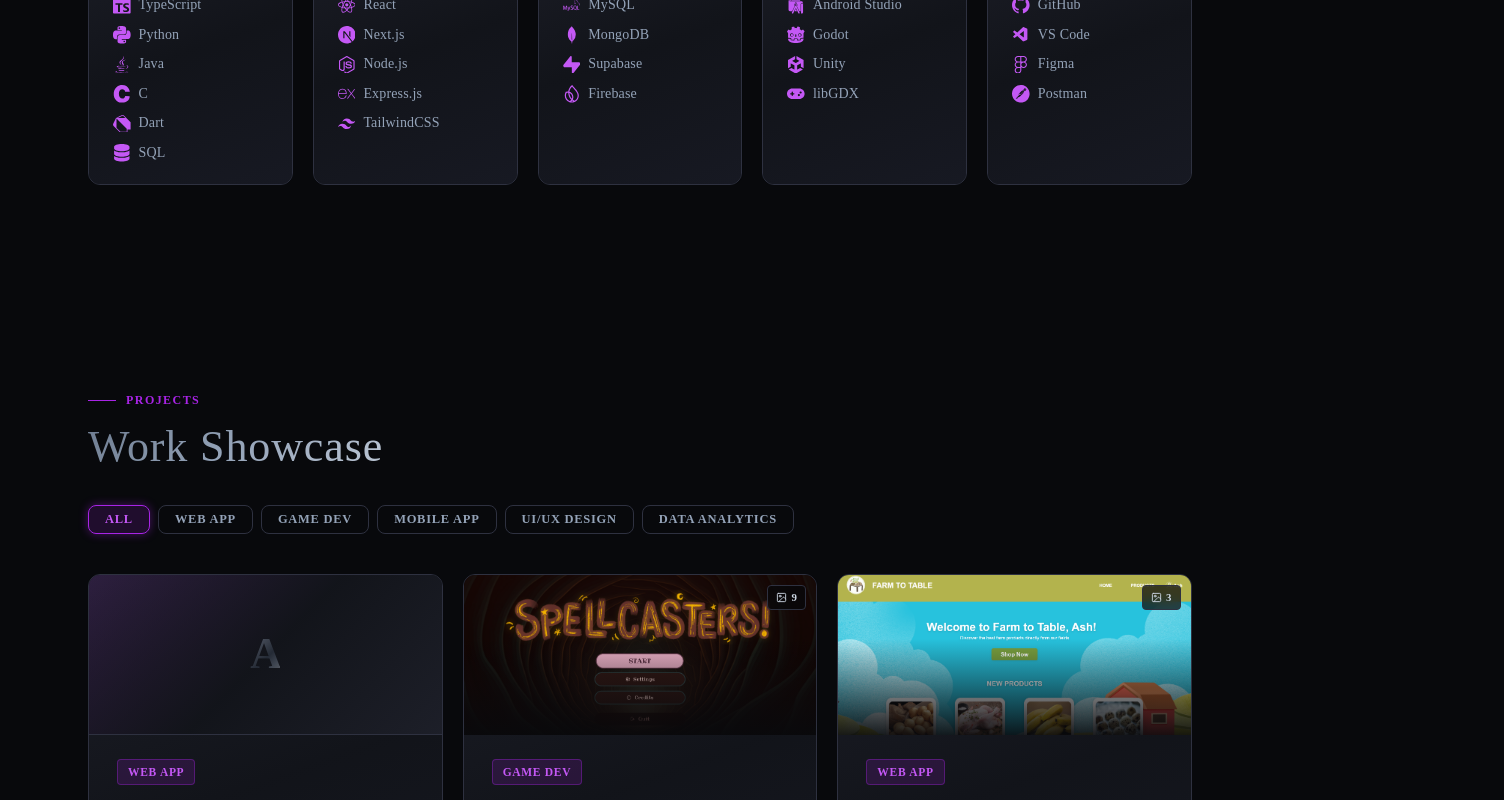
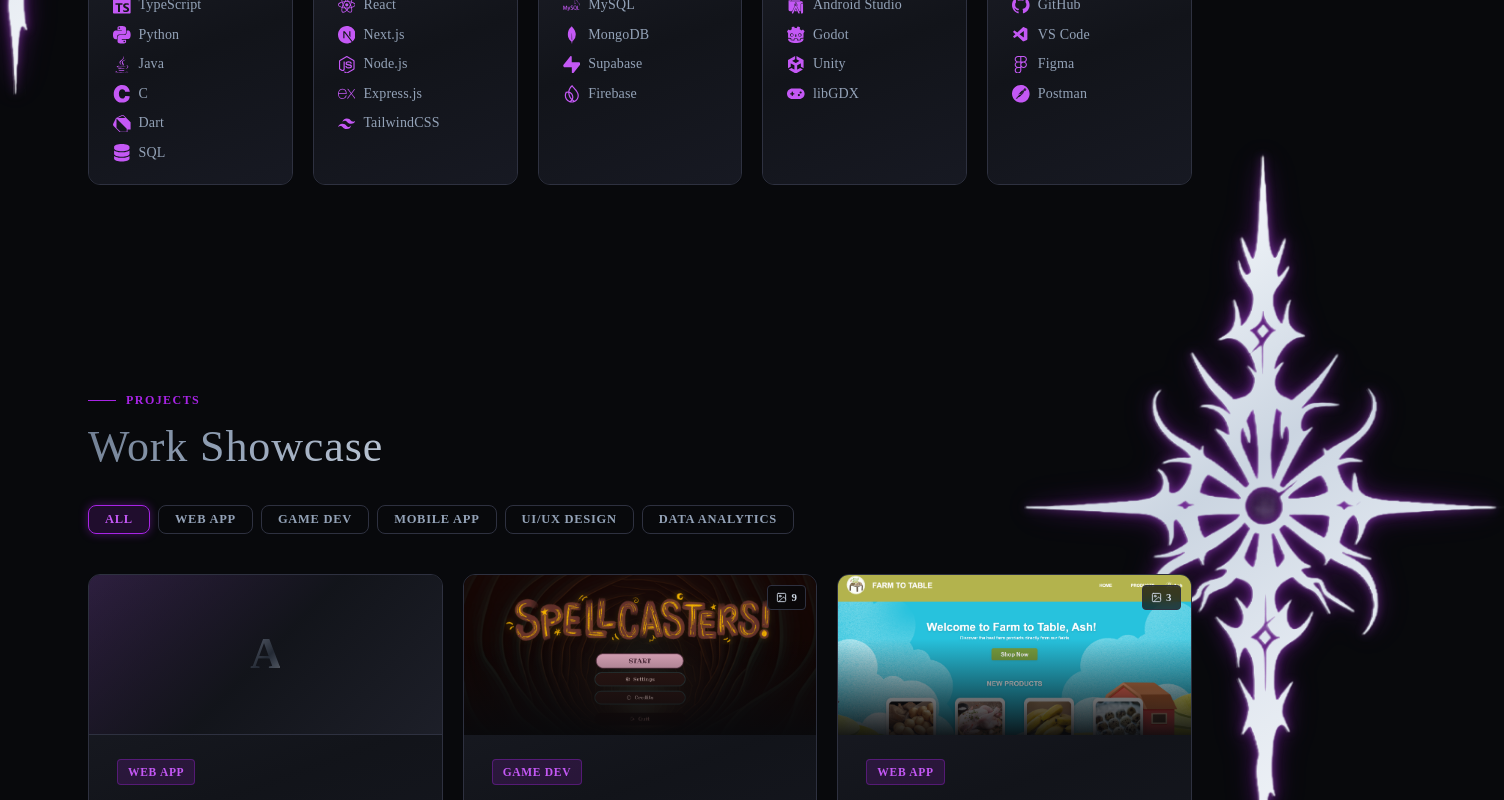
Before and after one commit to ashdsabandal/portfolio, a React (Vite) app: page / in a window 1280 px wide. Shown: the part 1180-1980 px from the top of the page, 1504 px wide, since content can reach past the window. Built offline with nearby package versions, Linux system fonts and the light colour scheme; a web font is replaced by a local one.

Commit message:
feat: add SigilDivider component

```diff
--- a/src/App.css
+++ b/src/App.css
@@ -9,3 +9,7 @@
 main {
   flex: 1;
 }
+
+.sigil-glow {
+  filter: drop-shadow(0 0 4px rgba(196, 88, 245, 0.5)) drop-shadow(0 0 10px rgba(168, 36, 230, 0.3)) drop-shadow(0 0 15px rgba(168, 36, 230, 0.15));
+}
--- a/src/App.jsx
+++ b/src/App.jsx
@@ -1,6 +1,7 @@
 import { useState, useCallback, useEffect } from 'react'
 import './App.css'
-
+import Sigil1Svg from './assets/sigil1.svg'
+import SigilDivider from './components/SigilDivider'
 import Navbar from './components/Navbar'
 import Hero from './components/Hero'
 import TechStack from './components/TechStack'
@@ -53,7 +54,11 @@
       <main>
         <Hero />
 
+        <SigilDivider svg={Sigil1Svg} left="-22%" alt="Sigil Divider 1" maxWidth="480px" top="50px" />
+
         <TechStack />
+
+        <SigilDivider svg={Sigil1Svg} right="-22%" alt="Sigil Divider 2" maxWidth="480px" top="220px" />
 
         <Projects onOpenProject={openProject} />
 
--- /dev/null
+++ b/src/components/SigilDivider.jsx
@@ -0,0 +1,49 @@
+import React from 'react'
+
+const SigilDivider = ({
+  svg,
+  alt = "sigil divider",
+  maxWidth = "400px",
+  top = 0,
+  left,
+  right,
+  transform = "translateY(-50%)"
+}) => {
+  return (
+    <div className="sigil-divider-container reveal" style={{
+      position: 'relative',
+      height: 0,
+      width: '100%',
+      zIndex: -1 // Push it behind the section content
+    }}>
+      <div className="section-container" style={{ position: 'relative', height: 0 }}>
+        <div className="sigil-glow" style={{
+          position: 'absolute',
+          top,
+          left,
+          right,
+          transform, // Defaults to centering over the section boundary vertically
+          width: 'clamp(120px, 45vw, 100%)', // Responsive width that shrinks on mobile
+          maxWidth, // Easily change this via the maxWidth prop
+          aspectRatio: '616 / 980',
+        }}>
+          <div style={{
+            width: '100%',
+            height: '100%',
+            background: 'linear-gradient(145deg, #ffffff 0%, #f1f5f9 20%, #cbd5e1 45%, #e2e8f0 65%, #ffffff 100%)',
+            WebkitMaskImage: `url(${svg})`,
+            WebkitMaskSize: 'contain',
+            WebkitMaskRepeat: 'no-repeat',
+            WebkitMaskPosition: 'center',
+            maskImage: `url(${svg})`,
+            maskSize: 'contain',
+            maskRepeat: 'no-repeat',
+            maskPosition: 'center'
+          }} aria-label={alt} />
+        </div>
+      </div>
+    </div>
+  )
+}
+
+export default SigilDivider
```
Also changed, not shown: src/assets/sigil1.svg (added).
